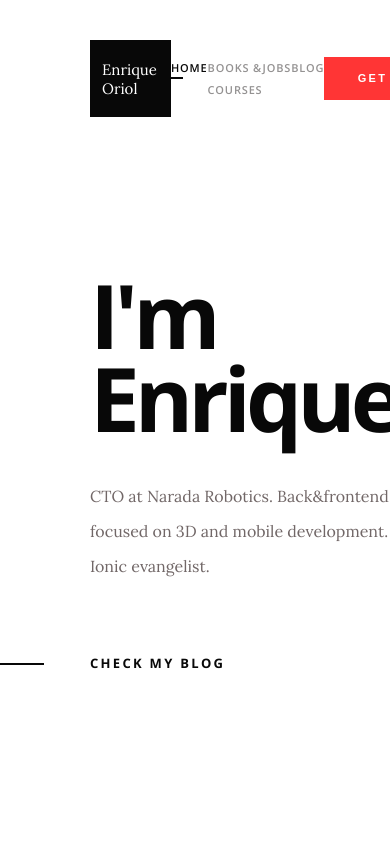
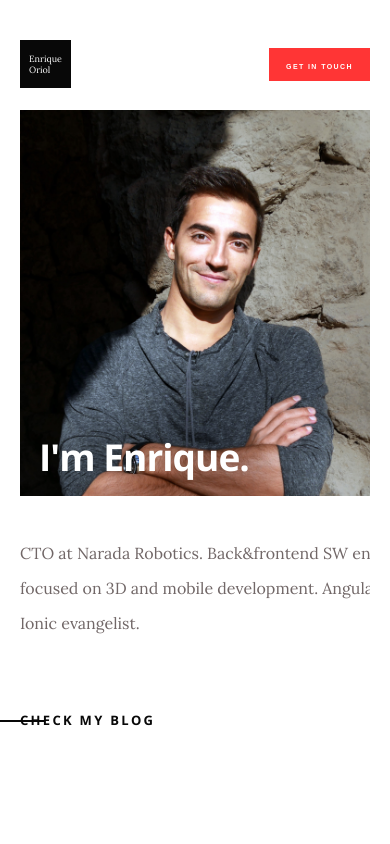
Before and after one commit to kaikcreator/eoriol, an Angular app: page /home in a window 390 px wide. Shown: the top 844 px of the page. Built offline with nearby package versions, Linux system fonts and the light colour scheme.

Commit message:
responsive layout of hero section

```diff
--- a/src/app/app.component.scss
+++ b/src/app/app.component.scss
@@ -1,6 +1,10 @@
 @import '~variables.scss';
 
 header{
+    @media screen and (max-width: $break-small){
+        margin: space-units(4) $side-margin-small 0 $side-margin-small;
+        width: calc(100% - 2*#{$side-margin-small});
+    }
     position: absolute;
     width: calc(100% - 2*#{$side-margin});
     margin: space-units(4) $side-margin 0 $side-margin;
@@ -10,6 +14,11 @@ header{
     flex-wrap: nowrap;
 
     .logo{
+        @media screen and (max-width: $break-small){
+            width: 51px;
+            min-width: 51px;
+            height: 48px;
+        }
         width: 81px;
         min-width: 81px;
         height: 77px;
@@ -19,6 +28,12 @@ header{
         justify-content: center;
 
         h1{
+            @media screen and (max-width: $break-small){
+                font-size: 9px;
+                font-weight: 400;
+                line-height: 11px;
+                margin-left: 9px;
+            }
             color: $color-white;
             font-family: $lora-font;
             font-size: 15px;
@@ -29,6 +44,10 @@ header{
     }
 
     nav{
+        @media screen and (max-width: $break-small){
+            display: none;
+        }
+
         display: flex;
         width: 460px;
         justify-content: space-evenly;
@@ -65,6 +84,16 @@ header{
             min-width: 172px;
             width: 172px;
             height: 43px;
+            @media screen and (max-width: $break-small){
+                min-width: 101px;
+                width: 101px;
+                height: 33px;
+                font-size: 7px;
+                font-weight: 700;
+                line-height: 35px;
+                text-transform: uppercase;
+                letter-spacing: 1.4px;
+            }
         }
     }
 
--- a/src/app/home/home.component.html
+++ b/src/app/home/home.component.html
@@ -2,12 +2,14 @@
 
   <section id="hero">
     <div class="detail">
-        <h1>I'm Enrique.</h1>
+        <div class="detail-name">
+            <div class="small-picture"></div>
+            <h1>I'm Enrique.</h1>
+        </div>
         <p>CTO at Narada Robotics. Back&frontend SW engineer focused on 3D and mobile development. Angular & Ionic evangelist.</p>
         <a class="anchor-link">check my blog</a>
     </div>
-    <div class="picture">
-    </div>
+    <div class="picture"></div>
   </section>
 
 
--- a/src/app/home/home.component.scss
+++ b/src/app/home/home.component.scss
@@ -25,6 +25,14 @@
     display: flex;
 
     .detail{
+        @media screen and (max-width: $break-small){
+            margin-left: $side-margin-small;
+            margin-right: $side-margin-small;
+            width: calc(100vw - 40px);
+            overflow: hidden;
+            justify-content: flex-start;
+            margin-top: 110px;
+        }
         margin-left: $side-margin;
         margin-right: 2%;
         display: flex;
@@ -32,13 +40,37 @@
         justify-content: center;
         flex: 1;
 
-        h1{
-            color: $color-black;
-            font-size: 89px;
-            font-weight: 700;
-            line-height: 83px;
-            letter-spacing: -5px;
+        .detail-name{
+            position: relative;
             margin-bottom: 40px;
+
+            h1{
+                color: $color-black;
+                font-size: 89px;
+                font-weight: 700;
+                margin-top: 20px;
+                margin-bottom: 20px;
+                letter-spacing: -5px;
+                @media screen and (max-width: $break-small){
+                    position: absolute;
+                    bottom:0px;
+                    left: 19px;
+                    margin-bottom: 0px;
+                    font-size: 9.5vw;
+                    line-height: 20vw;
+                    color: white;
+                    letter-spacing: -0.97px;
+                }
+            }
+
+            .small-picture{
+                @media screen and (max-width: $break-small){
+                    height: calc(90vw *1.1);
+                    background-image: url('/assets/hero-photo.jpg');
+                    background-position-x: center;
+                    background-size: cover;
+                }
+            }
         }
 
         p{
@@ -72,6 +104,9 @@
         flex:1;
         background-position-x: center;
         background-size: cover;
+        @media screen and (max-width: $break-small){
+            display: none;
+        }
     }
 }
 
--- a/src/variables.scss
+++ b/src/variables.scss
@@ -36,7 +36,12 @@ $spacing-base: 10px;
     @return $spacing-base * $factor;
 }
 $side-margin: space-units(9);
+$side-margin-small: space-units(2);
 
+
+/* media */
+$break-small: 600px;
+$break-large: 1024px;
 
 /* mixins */
 @mixin base-section-content{
```
